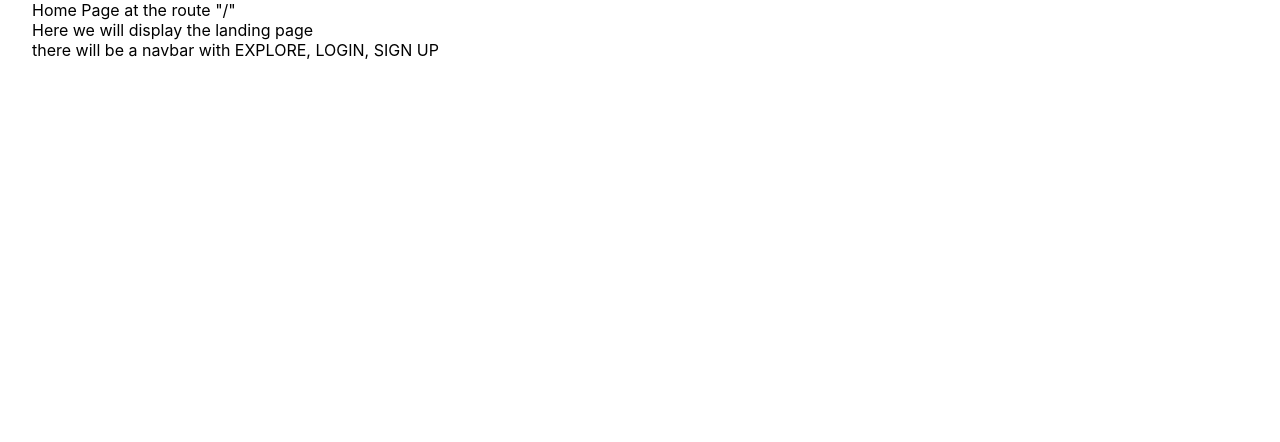
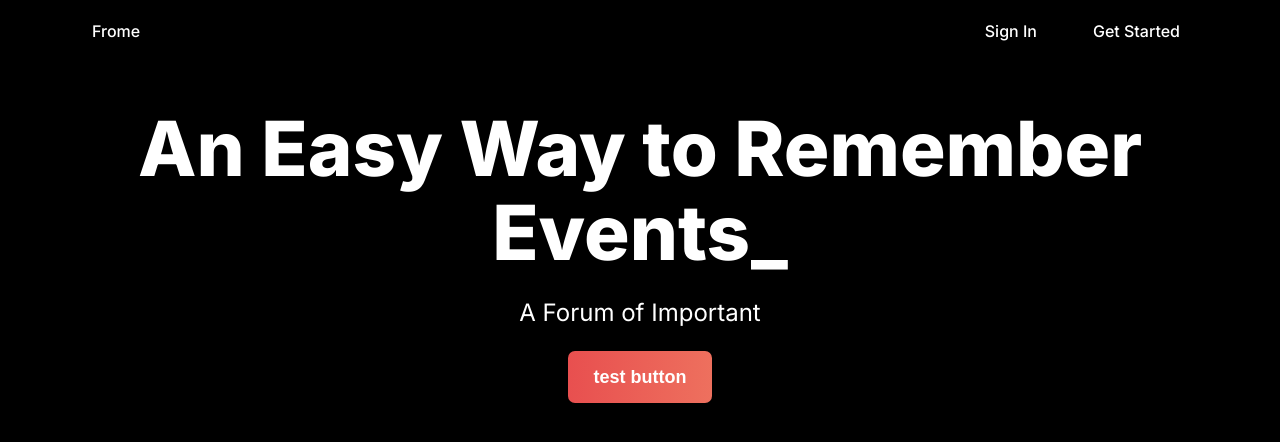
Before and after one commit to dylant1/date-tracker, a Next.js app in the folder frontend/: page / in a window 1280 px wide. Shown: the top 442 px of the page. Built offline with nearby package versions, Linux system fonts and the light colour scheme.

Commit message:
Added styled components and updated landing page

```diff
--- a/frontend/next.config.js
+++ b/frontend/next.config.js
@@ -1,6 +1,9 @@
 /** @type {import('next').NextConfig} */
 const nextConfig = {
   reactStrictMode: true,
-}
+  experimental: {
+    styledComponents: true,
+  },
+};
 
-module.exports = nextConfig
+module.exports = nextConfig;
--- /dev/null
+++ b/frontend/pages/_document.tsx
@@ -0,0 +1,33 @@
+import Document, { Html, Head, Main, NextScript } from "next/document";
+
+class MyDocument extends Document {
+  static async getInitialProps(ctx: any) {
+    const initialProps = await Document.getInitialProps(ctx);
+    return { ...initialProps };
+  }
+
+  render() {
+    return (
+      <Html>
+        <Head>
+          <link rel="preconnect" href="https://fonts.googleapis.com" />
+          <link
+            rel="preconnect"
+            href="https://fonts.gstatic.com"
+            crossOrigin="true"
+          />
+          <link
+            href="https://fonts.googleapis.com/css2?family=Gloria+Hallelujah&family=Inter:wght@100;200;300;400;500;600;700;800;900&display=swap"
+            rel="stylesheet"
+          />
+        </Head>
+        <body>
+          <Main />
+          <NextScript />
+        </body>
+      </Html>
+    );
+  }
+}
+
+export default MyDocument;
--- /dev/null
+++ b/frontend/pages/components/Navbar.tsx
@@ -0,0 +1,58 @@
+import Link from "next/link";
+import {
+  NavbarWrapper,
+  NavbarHeader,
+  NavbarSubheader,
+  Stretchy,
+} from "../../styles/components";
+import styled from "styled-components";
+const NavbarLink = styled.a`
+  display: inline-block;
+  font-size: 16px;
+  font-weight: 500;
+  padding: 0 12px;
+  margin: 0 8px;
+  text-decoration: none;
+  border-radius: 5px;
+  list-style: none;
+  line-height: 32px;
+  // text-align: left;
+  text-align: center;
+  cursor: pointer;
+`;
+const Nav = styled.nav`
+  transition: background 0.2s linear;
+  background: 0 0;
+  display: block;
+`;
+const Navbar: any = () => {
+  return (
+    <Nav>
+      <NavbarWrapper>
+        <NavbarHeader>
+          <Link href="/">
+            <NavbarLink>Frome</NavbarLink>
+          </Link>
+        </NavbarHeader>
+        <Stretchy></Stretchy>
+        {/* <NavbarSubheader>
+          <NavbarLink href="/login">link1</NavbarLink>
+        </NavbarSubheader> */}
+        <NavbarSubheader>
+          <Link href="/signin">
+            <NavbarLink>Sign In</NavbarLink>
+          </Link>
+        </NavbarSubheader>
+        <NavbarSubheader>
+          <Link href="/login">
+            <NavbarLink>Get Started</NavbarLink>
+          </Link>
+        </NavbarSubheader>
+
+        {/* <Link href="/login">login</Link> */}
+      </NavbarWrapper>
+    </Nav>
+  );
+};
+
+export default Navbar;
--- a/frontend/pages/index.tsx
+++ b/frontend/pages/index.tsx
@@ -2,14 +2,43 @@ import type { NextPage } from "next";
 import Head from "next/head";
 import Image from "next/image";
 import styles from "../styles/Home.module.css";
+import Navbar from "./components/Navbar";
+import Typewriter from "typewriter-effect";
 
+import styled from "styled-components";
+import {
+  Main,
+  Header,
+  Subheader,
+  HeroWrapper,
+  NavbarWrapper,
+} from "../styles/components";
 const Home: NextPage = () => {
+  let keyword = "Birthday";
   return (
-    <div className={styles.container}>
-      <div>Home Page at the route "/"</div>
-      <div>Here we will display the landing page</div>
-      <div>there will be a navbar with EXPLORE, LOGIN, SIGN UP</div>
-    </div>
+    <Main>
+      {" "}
+      <Navbar />
+      <HeroWrapper>
+        <Header>
+          <span>An Easy Way to Remember</span>
+          <br />{" "}
+          <span className="infinite-color">
+            <Typewriter
+              options={{
+                strings: ["Birthdays", "Events", "Holidays"],
+                autoStart: true,
+                loop: true,
+                cursor: "_",
+                deleteSpeed: 50,
+              }}
+            />
+          </span>
+        </Header>
+        <Subheader>A Forum of Important</Subheader>{" "}
+        <button className="get-started">test button</button>
+      </HeroWrapper>
+    </Main>
   );
 };
 
--- /dev/null
+++ b/frontend/styles/components.tsx
@@ -0,0 +1,109 @@
+import styled from "styled-components";
+import Link from "next/link";
+const HeroWrapper = styled.div`
+  max-width: 1180px;
+  padding: calc(50vh - 400px) 22px;
+  margin: 50px auto;
+  height: auto;
+  text-align: center;
+  display: block;
+  overflow: hidden;
+  @media (max-width: 1180px) {
+    max-width: 800px;
+  }
+`;
+const Main = styled.div`
+  overflow: hidden;
+  display: block;
+`;
+const Header = styled.div`
+  font-size: 76px;
+  font-weight: 800;
+  margin: 0;
+  padding: 0;
+  line-height: 1.1em;
+  display: block;
+  @media (max-width: 1180px) {
+    font-size: 50px;
+  }
+`;
+
+const Subheader = styled.div`
+  font-size: 24px;
+  margin: 1em 0;
+  display: block;
+  margin-block-start: 1em;
+  margin-block-end: 1em;
+  margin-inline-start: 0px;
+  margin-inline-end: 0px;
+`;
+
+const NavbarWrapper = styled.ul`
+  max-width: 1180px;
+  margin: 0 auto;
+  padding: 10px 22px;
+  text-align: center;
+  display: -webkit-box;
+  display: -ms-flexbox;
+  display: flex;
+  -webkit-box-orient: horizontal;
+  -webkit-box-direction: normal;
+  -ms-flex-direction: row;
+  flex-direction: row;
+  -webkit-box-align: center;
+  -ms-flex-align: center;
+  align-items: center;
+  @media (max-width: 1180px) {
+    max-width: 800px;
+  }
+`;
+const NavbarSubheader = styled.li`
+  font-size: 16px;
+  list-style: none;
+  line-height: 32px;
+  margin-top: 4px;
+  margin-left: 8px;
+  margin-right: 8px;
+  text-align: left;
+  vertical-align: middle;
+  //   padding: 0 8px;
+`;
+
+const NavbarHeader = styled.li`
+  font-size: 21px;
+  list-style: none;
+  line-height: 32px;
+  margin-top: 4px;
+  text-align: left;
+  display: list-item;
+  font-weight: 700;
+`;
+
+const Stretchy = styled.li`
+  flex: 1 1 0px;
+  list-style: none;
+  line-height: 32px;
+  margin-top: 4px;
+  text-align: left;
+  vertical-align: middle;
+  display: list-item;
+`;
+// const SignIn = styled(NavbarLink)`
+//   display: inline-block;
+//   font-size: 16px;
+//   font-weight: 500;
+//   padding: 0 12px;
+//   margin: 0 8px;
+//   text-decoration: none;
+//   border-radius: 5px;
+// `;
+export {
+  NavbarWrapper,
+  HeroWrapper,
+  NavbarHeader,
+  NavbarSubheader,
+  Header,
+  Subheader,
+  Main,
+  Stretchy,
+};
--- a/frontend/styles/globals.css
+++ b/frontend/styles/globals.css
@@ -2,8 +2,11 @@ html,
 body {
   padding: 0;
   margin: 0;
-  font-family: -apple-system, BlinkMacSystemFont, Segoe UI, Roboto, Oxygen,
-    Ubuntu, Cantarell, Fira Sans, Droid Sans, Helvetica Neue, sans-serif;
+  /* font-family: -apple-system, BlinkMacSystemFont, Segoe UI, Roboto, Oxygen,
+    Ubuntu, Cantarell, Fira Sans, Droid Sans, Helvetica Neue, sans-serif; */
+  background-color: #000000;
+  color: white;
+  font-family: "Inter", sans-serif;
 }
 
 a {
@@ -14,3 +17,131 @@ a {
 * {
   box-sizing: border-box;
 }
+
+.infinite-color {
+  animation-name: shift;
+  animation-duration: 30s;
+  animation-iteration-count: infinite;
+}
+.get-started {
+  background: linear-gradient(93deg, rgb(232, 79, 79), #ffd48b);
+  background-size: 400% 400%;
+
+  animation: AnimationName 0s ease infinite;
+  border: none;
+  cursor: pointer;
+  color: #fff;
+  font-size: 18px;
+  border-radius: 7px;
+  padding: 0.7em 1.4em;
+  line-height: 1.5em;
+  text-decoration: none;
+  font-weight: 600;
+}
+.get-started:hover {
+  transform: scale(1.1);
+}
+
+/* CSS */
+.button-30 {
+  align-items: center;
+  appearance: none;
+  background-color: #fcfcfd;
+  border-radius: 4px;
+  border-width: 0;
+  box-shadow: rgba(45, 35, 66, 0.4) 0 2px 4px,
+    rgba(45, 35, 66, 0.3) 0 7px 13px -3px, #d6d6e7 0 -3px 0 inset;
+  box-sizing: border-box;
+  color: #36395a;
+  cursor: pointer;
+  display: inline-flex;
+  font-family: "JetBrains Mono", monospace;
+  height: 48px;
+  justify-content: center;
+  line-height: 1;
+  list-style: none;
+  overflow: hidden;
+  padding-left: 16px;
+  padding-right: 16px;
+  position: relative;
+  text-align: left;
+  text-decoration: none;
+  transition: box-shadow 0.15s, transform 0.15s;
+  user-select: none;
+  -webkit-user-select: none;
+  touch-action: manipulation;
+  white-space: nowrap;
+  will-change: box-shadow, transform;
+  font-size: 18px;
+}
+
+.button-30:focus {
+  box-shadow: #d6d6e7 0 0 0 1.5px inset, rgba(45, 35, 66, 0.4) 0 2px 4px,
+    rgba(45, 35, 66, 0.3) 0 7px 13px -3px, #d6d6e7 0 -3px 0 inset;
+}
+
+.button-30:hover {
+  box-shadow: rgba(45, 35, 66, 0.4) 0 4px 8px,
+    rgba(45, 35, 66, 0.3) 0 7px 13px -3px, #d6d6e7 0 -3px 0 inset;
+  transform: translateY(-2px);
+}
+
+.button-30:active {
+  box-shadow: #d6d6e7 0 3px 7px inset;
+  transform: translateY(2px);
+}
+@keyframes colorchange {
+  0% {
+    color: blue;
+  }
+
+  10% {
+    color: #8e44ad;
+  }
+
+  20% {
+    color: #1abc9c;
+  }
+
+  30% {
+    color: #d35400;
+  }
+
+  40% {
+    color: blue;
+  }
+
+  50% {
+    color: #34495e;
+  }
+
+  60% {
+    color: blue;
+  }
+
+  70% {
+    color: #2980b9;
+  }
+  80% {
+    color: #f1c40f;
+  }
+
+  90% {
+    color: #2980b9;
+  }
+
+  100% {
+    color: pink;
+  }
+}
+@keyframes shift {
+  0% {
+    background-position: 0% 70%;
+  }
+  50% {
+    background-position: 100% 31%;
+  }
+  100% {
+    background-position: 0% 70%;
+  }
+}
--- a/frontend/tsconfig.json
+++ b/frontend/tsconfig.json
@@ -14,7 +14,9 @@
     "isolatedModules": true,
     "jsx": "preserve",
     "incremental": true,
-    "noImplicitAny": true
+    "noImplicitAny": true,
+    "alwaysStrict": true,
+    "strictNullChecks": true
   },
   "include": ["next-env.d.ts", "**/*.ts", "**/*.tsx"],
   "exclude": ["node_modules"]
```
Also changed, not shown: frontend/package.json (+6 -1 lines), frontend/pages/functions/getUser.ts (added, +13 -0 lines), frontend/pages/functions/isLoggedIn.ts (added, +10 -0 lines), frontend/pages/login.tsx (+14 -16 lines), 2 other files (tests, documents, lock files or other folders).
